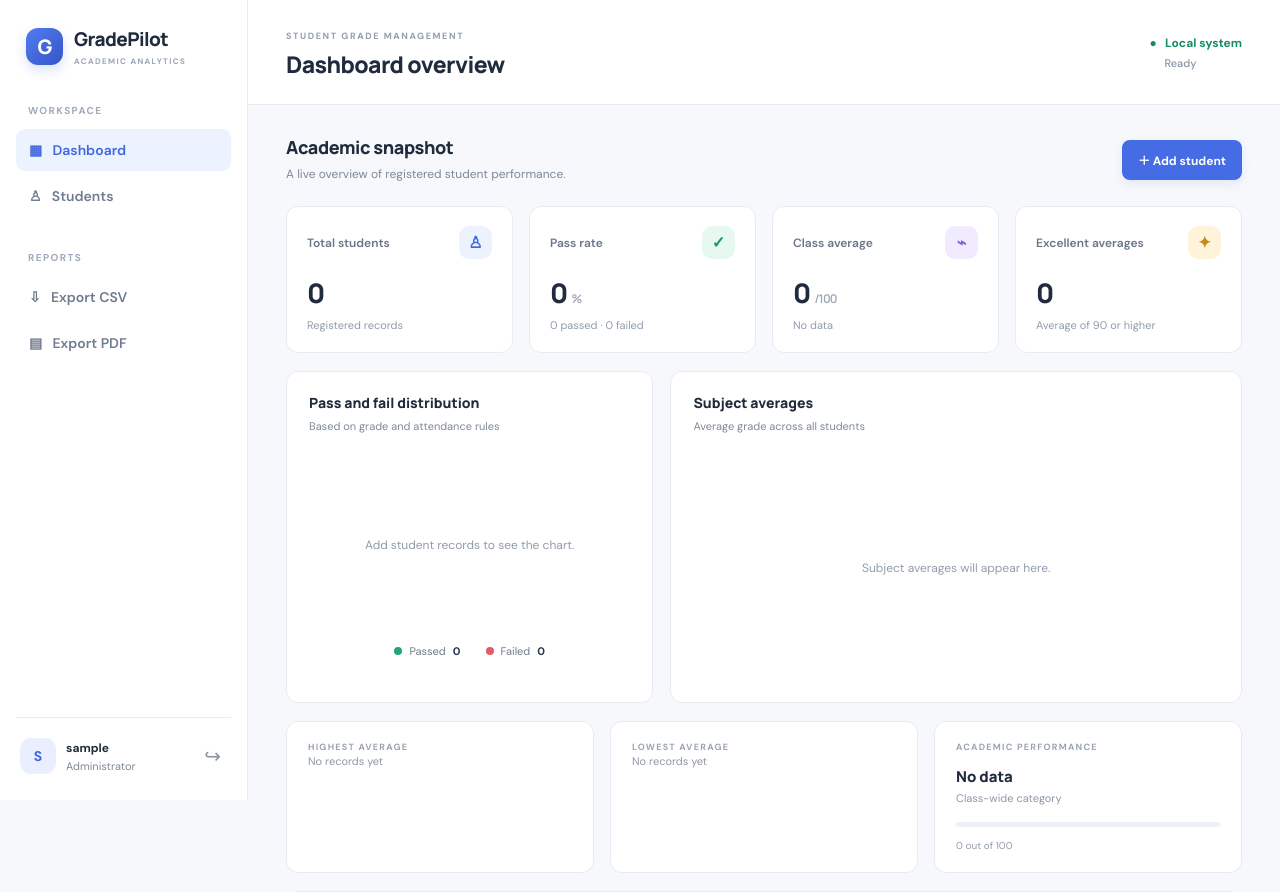
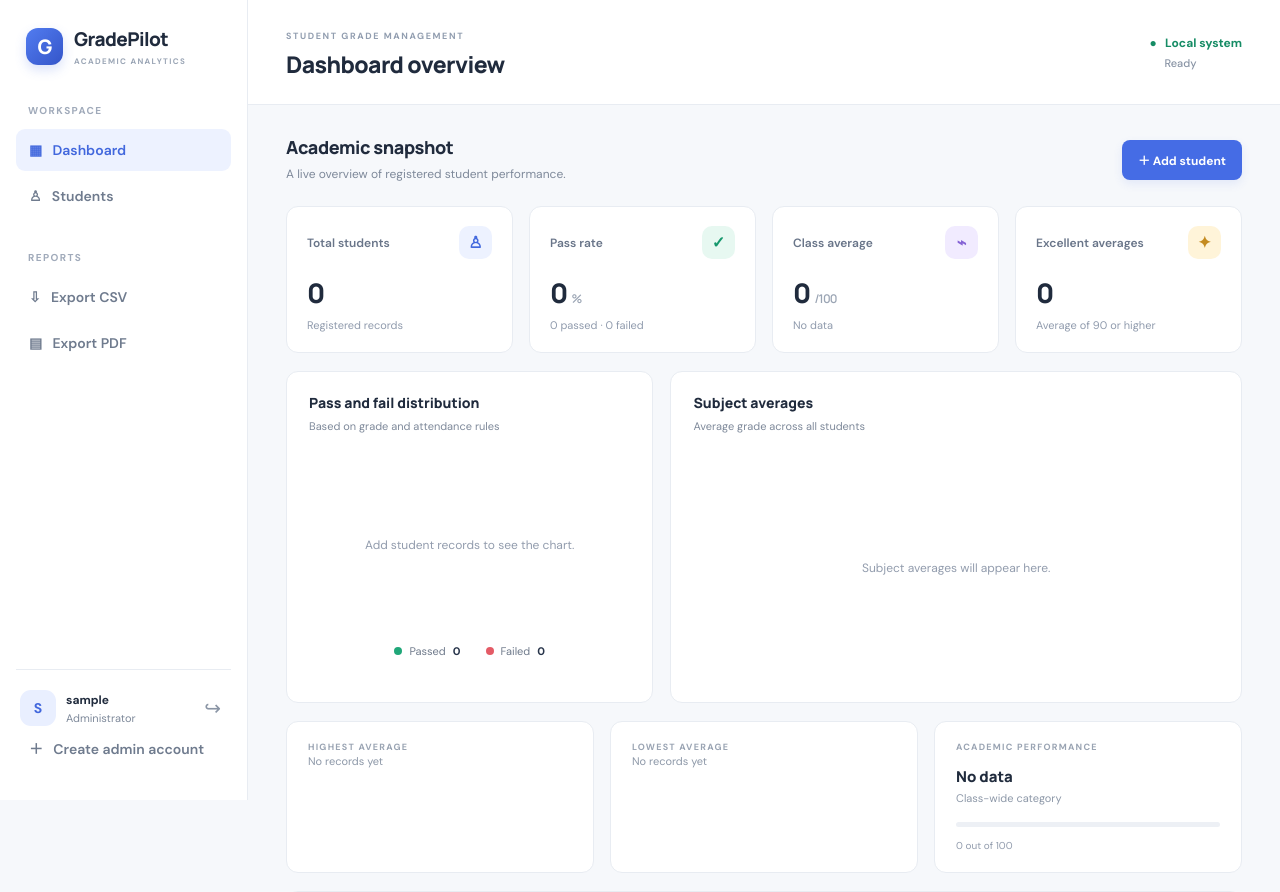
Before and after one commit to coderens/student-grade-analyzer, a Flask app: page / in a window 1280 px wide. Shown: the top 892 px of the page. Run offline with Flask 3, Linux system fonts and the light colour scheme; the visitor is signed in with stand-in values (Sample User, id 1); data that the repository does not hold is empty; some libraries are stand-ins or nearby versions.

Commit message:
Add admin account management navigation

```diff
--- a/templates/base.html
+++ b/templates/base.html
@@ -17,6 +17,7 @@
   <a class="nav-link" href="{{ url_for('export_csv') }}">⇩ &nbsp; Export CSV</a>
   <a class="nav-link" href="{{ url_for('export_pdf') }}">▤ &nbsp; Export PDF</a>
   <div class="sidebar-bottom"><div class="avatar">{{ session.get('admin_username','A')[:1].upper() }}</div><div class="admin-info"><b>{{ session.get('admin_username') }}</b><small>Administrator</small></div><form method="post" action="{{ url_for('logout') }}"><input type="hidden" name="csrf_token" value="{{ csrf_token }}"><button class="logout" title="Log out">↪</button></form></div>
+<a class="nav-link" href="{{ url_for('create_admin_account') }}">＋ &nbsp; Create admin account</a>
 </aside>
 {% endif %}
 <main class="main {% if not session.get('admin_id') %}main-auth{% endif %}">
```
